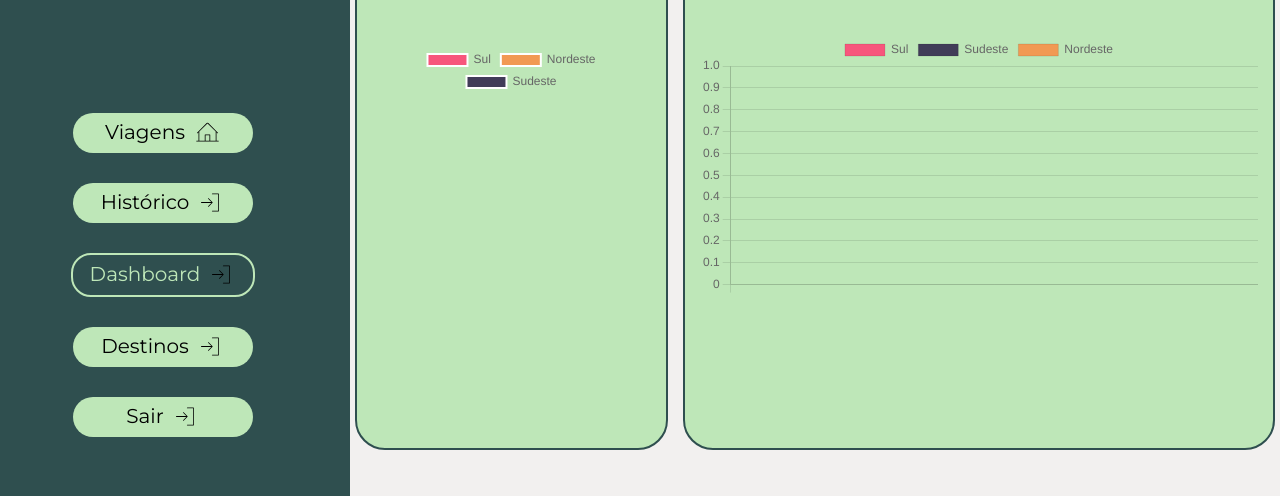
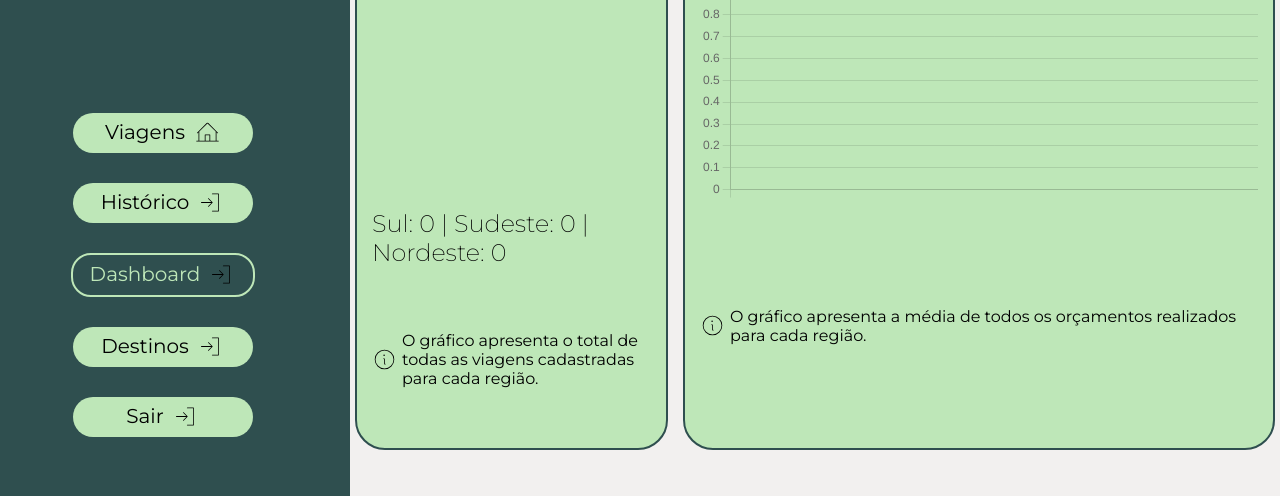
Before and after one commit to Caiqe/projeto-individual-sptech, a website: page public/dashboard/dashboard.html in a window 1280 px wide. Shown: the part 304-800 px from the top of the page. Drawn offline with nearby package versions, Linux system fonts and the light colour scheme; no server answers.

Commit message:
Implementando legenda gráficos

```diff
--- a/public/css/dashboard.css
+++ b/public/css/dashboard.css
@@ -195,3 +195,11 @@ header{
 canvas{
     margin-top: 25px;
 }
+.descricao-grafico{
+    display: flex;
+    align-items: center;
+    gap: 5px;
+}
+.descricao-grafico img{
+    width: 25px;
+}
--- a/public/dashboard/dashboard.html
+++ b/public/dashboard/dashboard.html
@@ -79,10 +79,21 @@
       <div class="grafico">
         <label class="label-grafico">Regiões mais Visitadas:</label>
         <canvas id="myChart1"></canvas>
+        <h2 style="color:black;">
+          Sul: <span id="sul">0</span> | Sudeste: <span id="sudeste">0</span> | Nordeste: <span id="nordeste">0</span>
+        </h2>
+        <div class="descricao-grafico">
+          <img src="../assets/imgs/icons/info-thin.svg" alt="icone informação">
+          <p>O gráfico apresenta o total de todas as viagens cadastradas para cada região.</p>
+        </div>
       </div>
       <div class="grafico barra">
         <label class="label-grafico">Média de Orçamento por região:</label>
         <canvas id="myChart2"></canvas>
+        <div class="descricao-grafico">
+          <img src="../assets/imgs/icons/info-thin.svg" alt="icone informação">
+          <p>O gráfico apresenta a média de todos os orçamentos realizados para cada região.</p>
+        </div>
       </div>
     </section>
   </div>
@@ -132,7 +143,7 @@
       </div>
       <div class="kpi">
         <label >Para alcançar a meta:</label>
-        <span>${(kpisBD[0].faltante<0 ? 'Meta Alcançada' : 'R$'+(kpisBD[0].faltante).toLocaleString('pt-br',{style:'currency', currency: 'BRL'}))}</span>
+        <span>${(kpisBD[0].faltante<=0 ? 'Meta Alcançada' : 'R$'+(kpisBD[0].faltante).toLocaleString('pt-br',{style:'currency', currency: 'BRL'}))}</span>
       </div>`;
     }
   }
@@ -230,6 +241,9 @@ function plotarGrafico(resposta){
     myChart2.data.datasets[2].data = [mediaNordeste];
     myChart1.data.datasets[0].data = [ viagensSul,viagensNordeste,viagensSudeste];
 
+    sul.innerHTML = viagensSul;
+    sudeste.innerHTML = viagensSudeste;
+    nordeste.innerHTML = viagensNordeste;
     myChart1.update()
     myChart2.update()
   }
```
Also changed, not shown: public/assets/imgs/icons/info-thin.svg (added).
